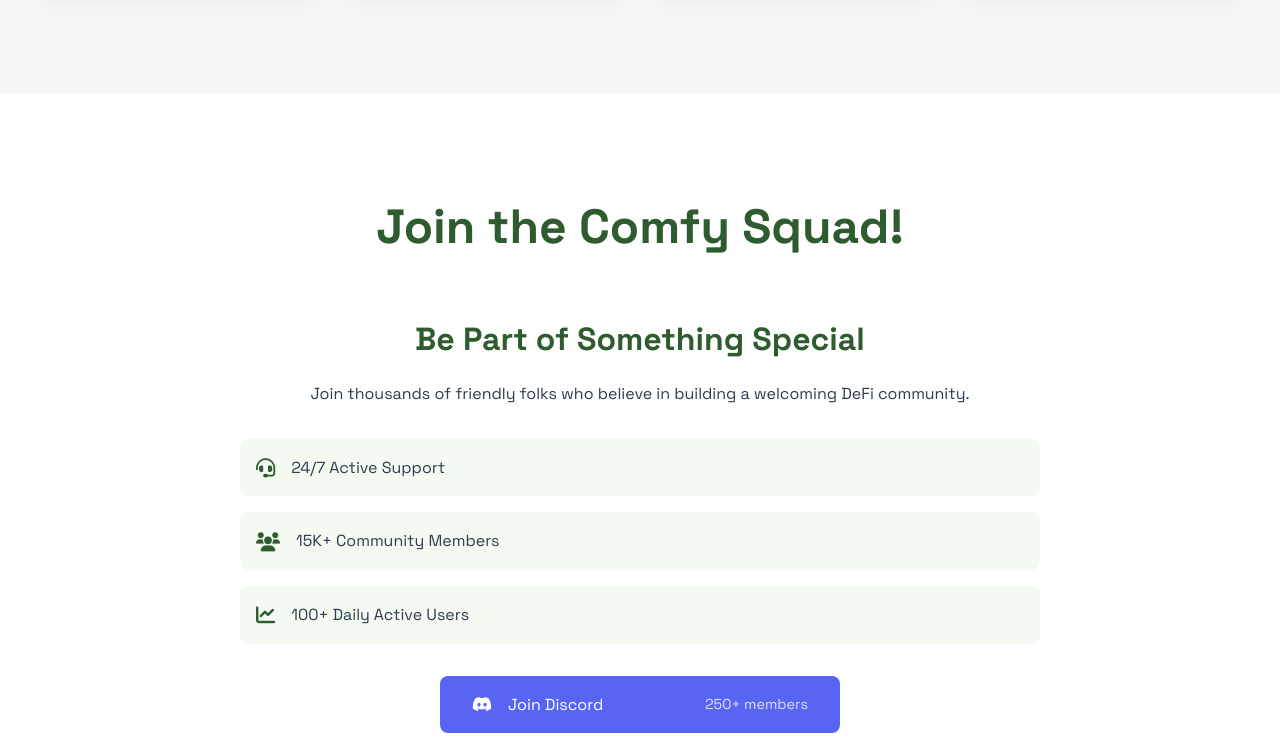
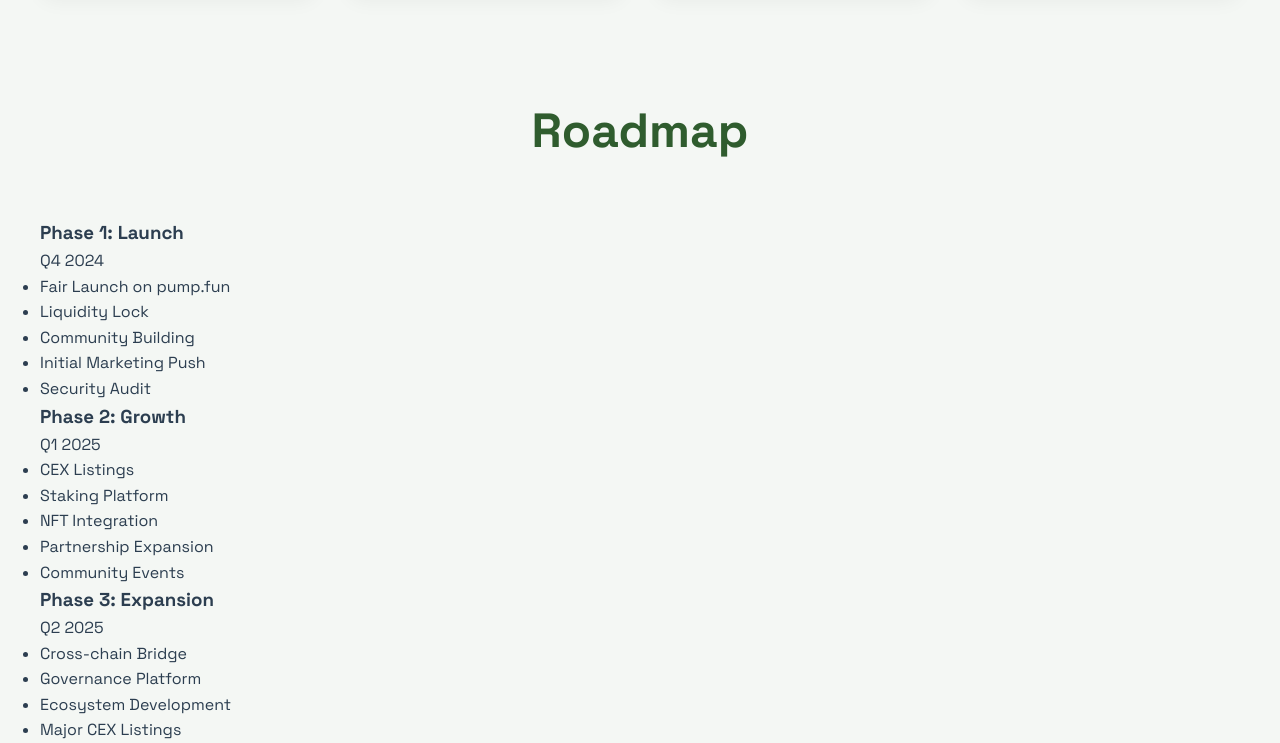
Before and after one commit to SMRKsolana/SMRK, a website: page index.html in a window 1280 px wide. Shown: the part 2054-2797 px from the top of the page. Drawn offline with nearby package versions, Linux system fonts and the light colour scheme.

Commit message:
Update index.html

```diff
--- a/index.html
+++ b/index.html
@@ -28,6 +28,7 @@
           <a href="#about">About</a>
           <a href="#tokenomics">Tokenomics</a>
           <a href="#features">Features</a>
+          <a href="#roadmap">Roadmap</a>
           <a href="#community">Community</a>
           <a
             href="https://pump.fun/board"
@@ -52,16 +53,16 @@
             </p>
             <div class="hero-stats">
               <div class="stat">
-                <span class="stat-value">50K+</span>
-                <span class="stat-label">HOLDERS</span>
+                <span class="stat-value">0%</span>
+                <span class="stat-label">TAXES</span>
               </div>
               <div class="stat">
-                <span class="stat-value">$2.5M</span>
-                <span class="stat-label">MARKET CAP</span>
+                <span class="stat-value">94.9%</span>
+                <span class="stat-label">LOCKED LP</span>
               </div>
               <div class="stat">
-                <span class="stat-value">15K+</span>
-                <span class="stat-label">COMMUNITY</span>
+                <span class="stat-value">Fair</span>
+                <span class="stat-label">LAUNCH</span>
               </div>
             </div>
             <div class="hero-actions">
@@ -194,6 +195,55 @@
       </div>
     </section>
 
+    <section class="roadmap" id="roadmap">
+      <div class="section-wrapper">
+        <h2>Roadmap</h2>
+        <div class="roadmap-timeline">
+          <div class="roadmap-phase">
+            <div class="phase-header">
+              <h3>Phase 1: Launch</h3>
+              <span class="phase-date">Q4 2024</span>
+            </div>
+            <ul class="phase-items">
+              <li>Fair Launch on pump.fun</li>
+              <li>Liquidity Lock</li>
+              <li>Community Building</li>
+              <li>Initial Marketing Push</li>
+              <li>Security Audit</li>
+            </ul>
+          </div>
+
+          <div class="roadmap-phase">
+            <div class="phase-header">
+              <h3>Phase 2: Growth</h3>
+              <span class="phase-date">Q1 2025</span>
+            </div>
+            <ul class="phase-items">
+              <li>CEX Listings</li>
+              <li>Staking Platform</li>
+              <li>NFT Integration</li>
+              <li>Partnership Expansion</li>
+              <li>Community Events</li>
+            </ul>
+          </div>
+
+          <div class="roadmap-phase">
+            <div class="phase-header">
+              <h3>Phase 3: Expansion</h3>
+              <span class="phase-date">Q2 2025</span>
+            </div>
+            <ul class="phase-items">
+              <li>Cross-chain Bridge</li>
+              <li>Governance Platform</li>
+              <li>Ecosystem Development</li>
+              <li>Major CEX Listings</li>
+              <li>Global Marketing</li>
+            </ul>
+          </div>
+        </div>
+      </div>
+    </section>
+
     <section class="community" id="community">
       <div class="section-wrapper">
         <h2>Join the Comfy Squad!</h2>
```
